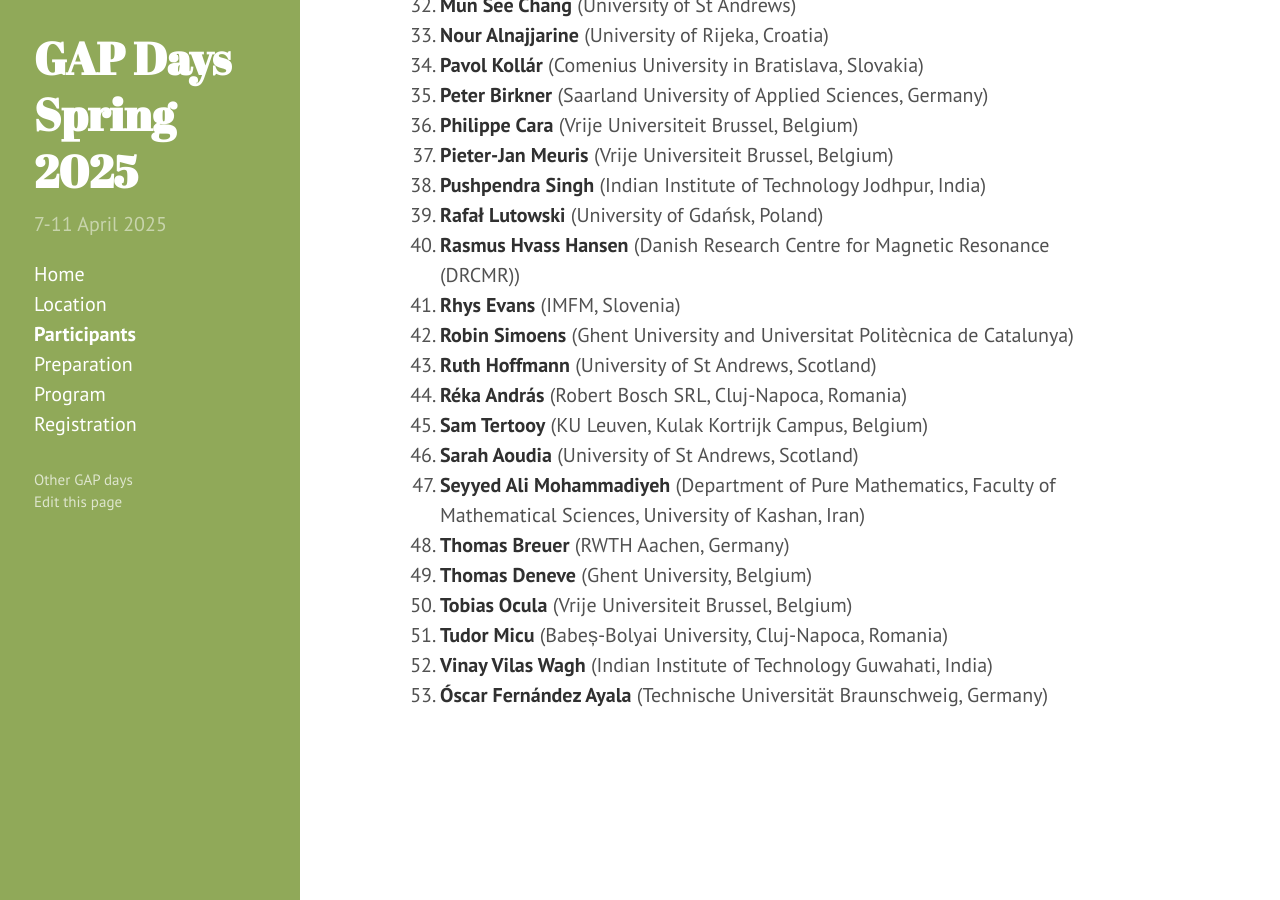
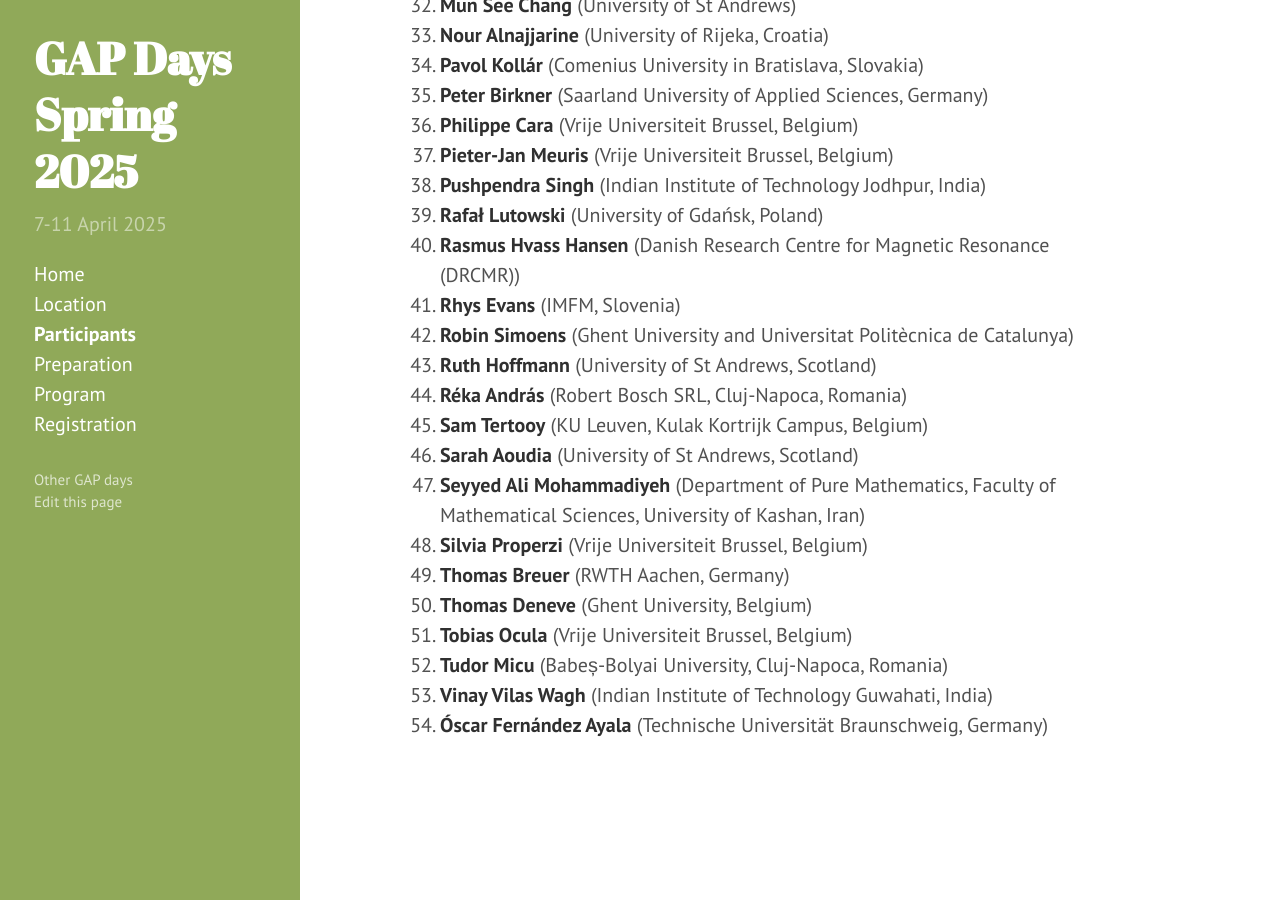
Before and after one commit to gapdays/gapdays2025-spring, a Jekyll site: the page built from participants.md, in a window 1280 px wide and 900 px high, scrolled down 1080 px. Built offline with Jekyll 4.4.1, drawn with Linux system fonts in a browser that asks for light colours.

Commit message:
updated participants

```diff
--- a/participants.md
+++ b/participants.md
@@ -55,6 +55,7 @@ participants:
   - {name: Joseph Ward, affiliation: "University of St Andrews, Scotland"}
   - {name: Sarah Aoudia, affiliation: "University of St Andrews, Scotland"}
   - {name: Mun See Chang, affiliation: "University of St Andrews"}
+  - {name: Silvia Properzi, affiliation: "Vrije Universiteit Brussel, Belgium"}
 
 ---
 
```
